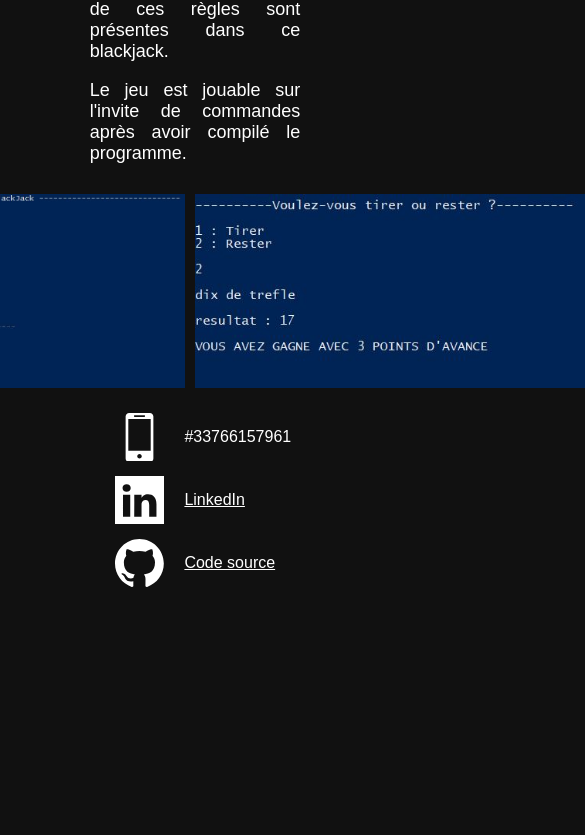
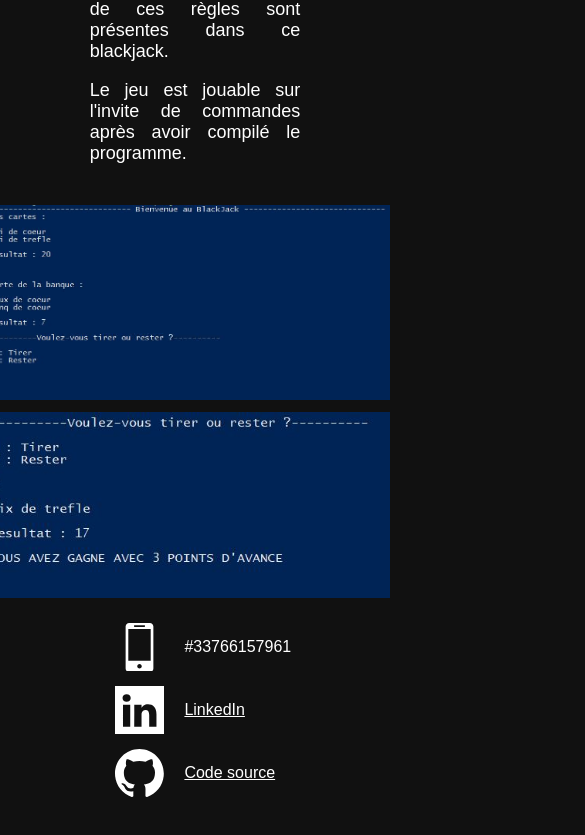
Before and after one commit to DylanTorok/CV-NextJS, a Next.js app: page /projetsPersonnels/blackjack in a window 390 px wide. Shown: the part 1002-1837 px from the top of the page, 585 px wide, since content can reach past the window. Before the commit the page ends 1713 px from the top, so only its background shows below. Built offline with nearby package versions, Linux system fonts and the light colour scheme.

Commit message:
Responsive pour les images

```diff
--- a/src/app/projetsPersonnels/blackjack/Body.module.css
+++ b/src/app/projetsPersonnels/blackjack/Body.module.css
@@ -22,3 +22,17 @@
   height: auto;
   margin-right: 10px;
 }
+
+/* Ajout d'une media query pour désactiver le flex sur les petits écrans */
+@media only screen and (max-width: 800px) {
+
+  .imagesContainer {
+    flex-direction: column; /* Alignement vertical des éléments */
+    align-items: center;
+    padding-top: 5%;
+  }
+
+  .image {
+    padding-top: 5%;
+  }
+}
```
